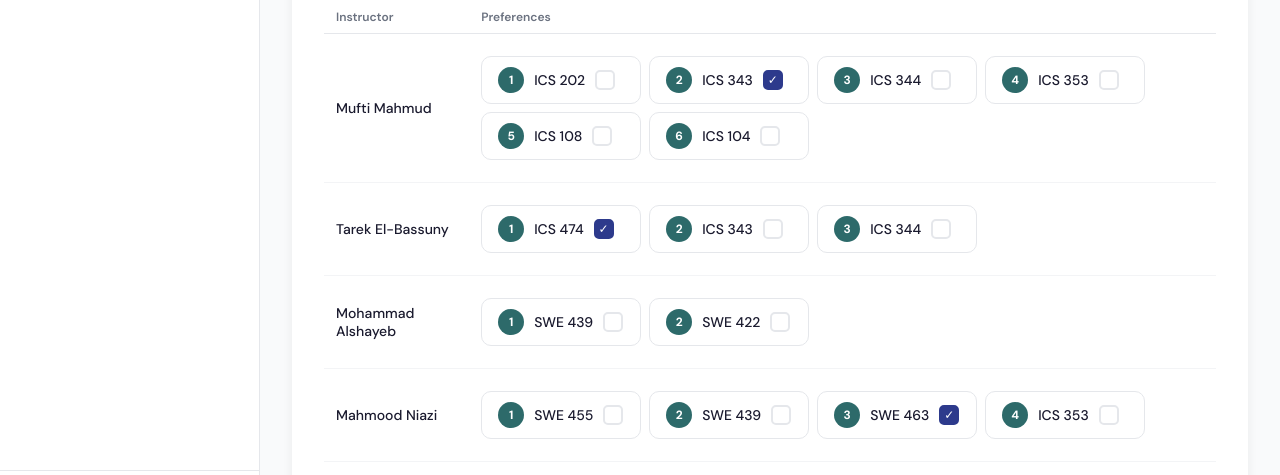
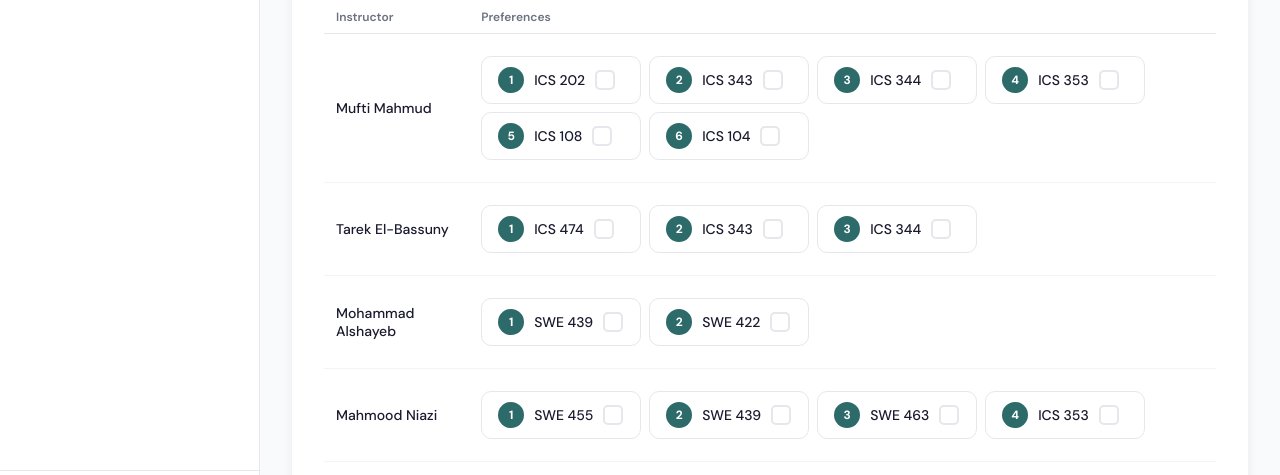
Before and after one commit to KawtharAlomran/SWE363ProjectGroup12, a React (Vite) app in the folder my-react-app/: page /committee/assign-courses in a window 1280 px wide. Shown: the part 216-691 px from the top of the page. Built offline with nearby package versions, Linux system fonts and the light colour scheme.

Commit message:
Add some Setesrs and Getters functions

```diff
--- a/my-react-app/src/Committee/Pages/AssignCourses.jsx
+++ b/my-react-app/src/Committee/Pages/AssignCourses.jsx
@@ -4,85 +4,13 @@ import ByInstructor from './ByInstructor';
 import ByCourse from './ByCourse';
 import '../../styles/AssignCourses.css';
 import ConfirmModal from '../../shared/ConfirmModal';
+import {getInstructorsPrefrences, getCoursePrefrences} from "../../data";
 
-
-// Temporary data — will be replaced by API call later
-const INSTRUCTORS = [
-  {
-    id: 1, name: 'Mufti Mahmud',
-    courses: [
-      { id: 1, code: 'ICS 202', rank: 1, assigned: false },
-      { id: 2, code: 'ICS 343', rank: 2, assigned: true  },
-      { id: 3, code: 'ICS 344', rank: 3, assigned: false },
-      { id: 4, code: 'ICS 353', rank: 4, assigned: false },
-      { id: 5, code: 'ICS 108', rank: 5, assigned: false },
-      { id: 6, code: 'ICS 104', rank: 6, assigned: false },
-    ]
-  },
-  {
-    id: 2, name: 'Tarek El-Bassuny',
-    courses: [
-      { id: 1, code: 'ICS 474', rank: 1, assigned: true  },
-      { id: 2, code: 'ICS 343', rank: 2, assigned: false },
-      { id: 3, code: 'ICS 344', rank: 3, assigned: false },
-    ]
-  },
-  {
-    id: 3, name: 'Mohammad Alshayeb',
-    courses: [
-      { id: 1, code: 'SWE 439', rank: 1, assigned: false },
-      { id: 2, code: 'SWE 422', rank: 2, assigned: false },
-    ]
-  },
-  {
-    id: 4, name: 'Mahmood Niazi',
-    courses: [
-      { id: 1, code: 'SWE 455', rank: 1, assigned: false },
-      { id: 2, code: 'SWE 439', rank: 2, assigned: false },
-      { id: 3, code: 'SWE 463', rank: 3, assigned: true  },
-      { id: 4, code: 'ICS 353', rank: 4, assigned: false },
-    ]
-  },
-];
-
-const COURSES_BY_COURSE = [
-  {
-    id: 1, code: 'ICS 104',
-    instructors: [
-      { id: 1, name: 'Mohammed Balah',  rank: 1, assigned: true  },
-      { id: 2, name: 'Mohammed Aslam',  rank: 1, assigned: false },
-      { id: 3, name: 'Alawi Alsaggaf',  rank: 3, assigned: true  },
-      { id: 4, name: 'Rashad Othman',   rank: 4, assigned: false },
-    ]
-  },
-  {
-    id: 2, code: 'ICS 108',
-    instructors: [
-      { id: 1, name: 'Yahya Garout',  rank: 1, assigned: true  },
-      { id: 2, name: 'Nuha Albadi',   rank: 3, assigned: false },
-      { id: 3, name: 'Putu Raharja',  rank: 5, assigned: false },
-      { id: 4, name: 'Rashad Othman', rank: 1, assigned: true  },
-    ]
-  },
-  {
-    id: 3, code: 'ICS 343',
-    instructors: [
-      { id: 1, name: 'Hani Almohair', rank: 1, assigned: true },
-    ]
-  },
-  {
-    id: 4, code: 'ICS 344',
-    instructors: [
-      { id: 1, name: 'Fakhri Khan',    rank: 2, assigned: true  },
-      { id: 2, name: 'Waleed Al Gobi', rank: 4, assigned: false },
-    ]
-  },
-];
 
 export default function AssignCourses() {
   const [viewType, setViewType] = useState('instructor');
-  const [instructors, setInstructors] = useState(INSTRUCTORS);
-  const [coursesList, setCoursesList] = useState(COURSES_BY_COURSE);
+  const [instructors, setInstructors] = useState(getInstructorsPrefrences());
+  const [coursesList, setCoursesList] = useState(getCoursePrefrences());
   const [showConfirm, setShowConfirm] = useState(false);
 
 
--- a/my-react-app/src/data.jsx
+++ b/my-react-app/src/data.jsx
@@ -63,6 +63,86 @@ let faculty=[
     {name: "Fakhri Khan",email:"fakhri.khan@kfupm.edu.sa", level:"Associate Professor"},
     {name: "Waleed Al Gobi",email:"waleed.gobi@kfupm.edu.sa", level:"Assistant Professor"}
 ]
+
+let instructorsPrefrences = [
+  {
+    id: 1, name: 'Mufti Mahmud',
+    courses: [
+      { id: 1, code: 'ICS 202', rank: 1, assigned: false },
+      { id: 2, code: 'ICS 343', rank: 2, assigned: false  },
+      { id: 3, code: 'ICS 344', rank: 3, assigned: false },
+      { id: 4, code: 'ICS 353', rank: 4, assigned: false },
+      { id: 5, code: 'ICS 108', rank: 5, assigned: false },
+      { id: 6, code: 'ICS 104', rank: 6, assigned: false },
+    ]
+  },
+  {
+    id: 2, name: 'Tarek El-Bassuny',
+    courses: [
+      { id: 1, code: 'ICS 474', rank: 1, assigned: false  },
+      { id: 2, code: 'ICS 343', rank: 2, assigned: false },
+      { id: 3, code: 'ICS 344', rank: 3, assigned: false },
+    ]
+  },
+  {
+    id: 3, name: 'Mohammad Alshayeb',
+    courses: [
+      { id: 1, code: 'SWE 439', rank: 1, assigned: false },
+      { id: 2, code: 'SWE 422', rank: 2, assigned: false },
+    ]
+  },
+  {
+    id: 4, name: 'Mahmood Niazi',
+    courses: [
+      { id: 1, code: 'SWE 455', rank: 1, assigned: false },
+      { id: 2, code: 'SWE 439', rank: 2, assigned: false },
+      { id: 3, code: 'SWE 463', rank: 3, assigned: false  },
+      { id: 4, code: 'ICS 353', rank: 4, assigned: false },
+    ]
+  },
+];
+
+let coursePrefrences = [
+  {
+    id: 1, code: 'ICS 104',
+    instructors: [
+      { id: 1, name: 'Mohammed Balah',  rank: 1, assigned: false  },
+      { id: 2, name: 'Mohammed Aslam',  rank: 1, assigned: false },
+      { id: 3, name: 'Alawi Alsaggaf',  rank: 3, assigned: false  },
+      { id: 4, name: 'Rashad Othman',   rank: 4, assigned: false },
+      { id: 5, name: 'Mufti Mahmud',   rank: 6, assigned: false }
+    ]
+  },
+  {
+    id: 2, code: 'ICS 108',
+    instructors: [
+      { id: 1, name: 'Yahya Garout',  rank: 1, assigned: false  },
+      { id: 2, name: 'Nuha Albadi',   rank: 3, assigned: false },
+      { id: 3, name: 'Putu Raharja',  rank: 5, assigned: false },
+      { id: 4, name: 'Rashad Othman', rank: 1, assigned: false  },
+      { id: 5, name: 'Mufti Mahmud',  rank: 5, assigned: false }
+
+    ]
+  },
+  {
+    id: 3, code: 'ICS 343',
+    instructors: [
+      { id: 1, name: 'Hani Almohair', rank: 1, assigned: false },
+      { id: 2, name: 'Mufti Mahmud',  rank: 2, assigned: false },
+      { id: 3, name: 'Tarek El-Bassuny',  rank: 2, assigned: false }
+    ]
+  },
+  {
+    id: 4, code: 'ICS 344',
+    instructors: [
+      { id: 1, name: 'Fakhri Khan',    rank: 2, assigned: false  },
+      { id: 2, name: 'Waleed Al Gobi', rank: 4, assigned: false },
+      { id: 3, name: 'Mufti Mahmud',  rank: 3, assigned: false },
+      { id: 4, name: 'Tarek El-Bassuny',  rank: 3, assigned: false }
+
+    ]
+  },
+];
 /*
 let teachingHours=[
     {nemail:"aljamimi@kfupm.edu.sa", hours:},
@@ -123,6 +203,22 @@ export function getFaculty(){
     return faculty;
 }
 
+export function getInstructorsPrefrences(){
+    return instructorsPrefrences;
+}
+export function getCoursePrefrences(){
+    return coursePrefrences;
+}
+
+// ----------- Setesrs functions -------------//
+export function setInstructorsPrefrences(updatedList) {
+  instructorsPrefrences = updatedList;
+}
+
+export function setCoursePrefrences(updatedList) {
+  coursePrefrences = updatedList;
+}
+
 // ----------- Add functions -------------//
 export function addCommittee(newEmail){
     let info = faculty.find(f => f.email === newEmail);
```
